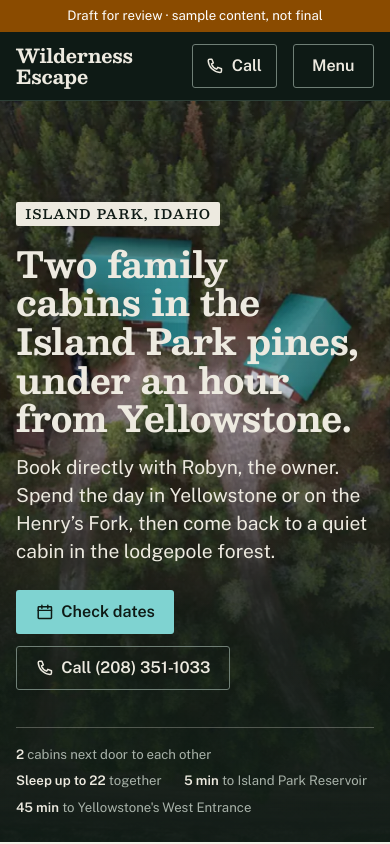
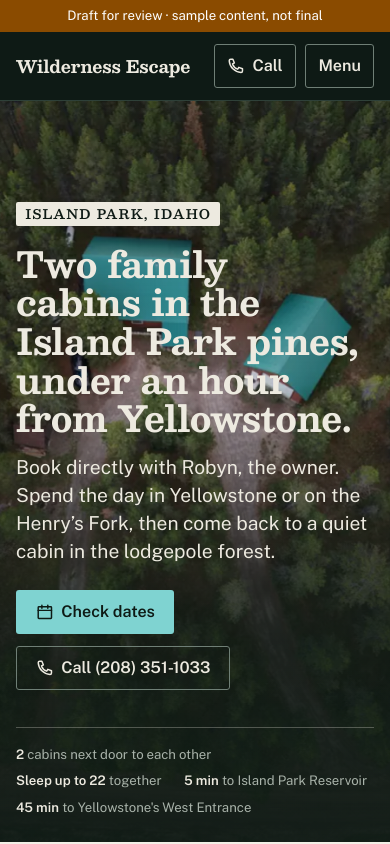
Before and after one commit to Evans-dz/robineastin, a plain HTML site: page index.html in a window 390 px wide. Shown: the top 844 px of the page. Drawn offline with Linux system fonts and the light colour scheme.

Commit message:
Phone header: keep the brand on one line
Co-Authored-By: Claude Opus 5.5 <noreply@anthropic.com>

```diff
--- a/css/main.css
+++ b/css/main.css
@@ -576,3 +576,8 @@ h1[id], h2[id], h3[id], section[id]{ scroll-margin-top: calc(var(--head-h) + 1re
   .guide-bar{ position: static }                 /* phones: header stays, the filter bar scrolls away */
   .chapter h2[id], .guide-card h3[id]{ scroll-margin-top: calc(var(--head-h) + 1rem) }
 }
+@media (max-width: 26rem){
+  .brand b{ font-size: 1.08rem; white-space: nowrap }
+  .site-head .btn{ padding-inline: .75em }
+  .site-head .wrap{ gap: .6rem }
+}
```
